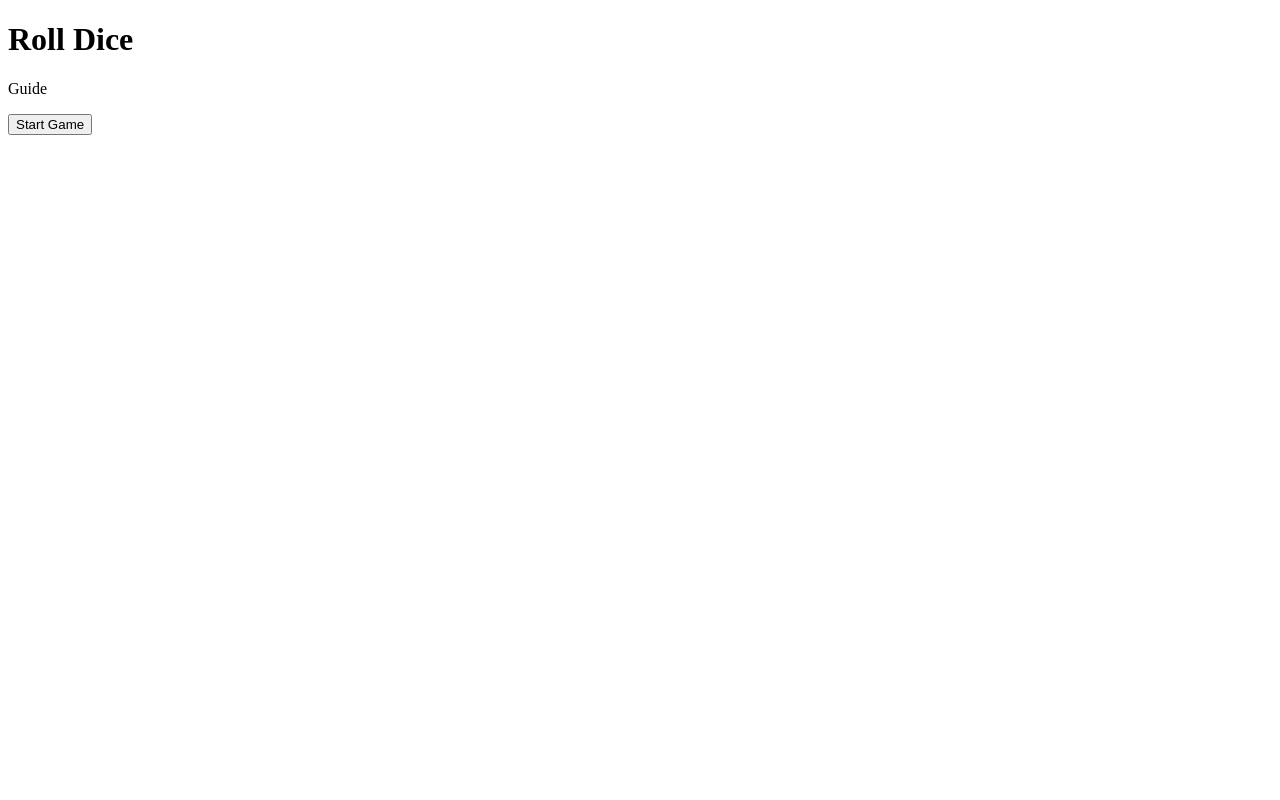
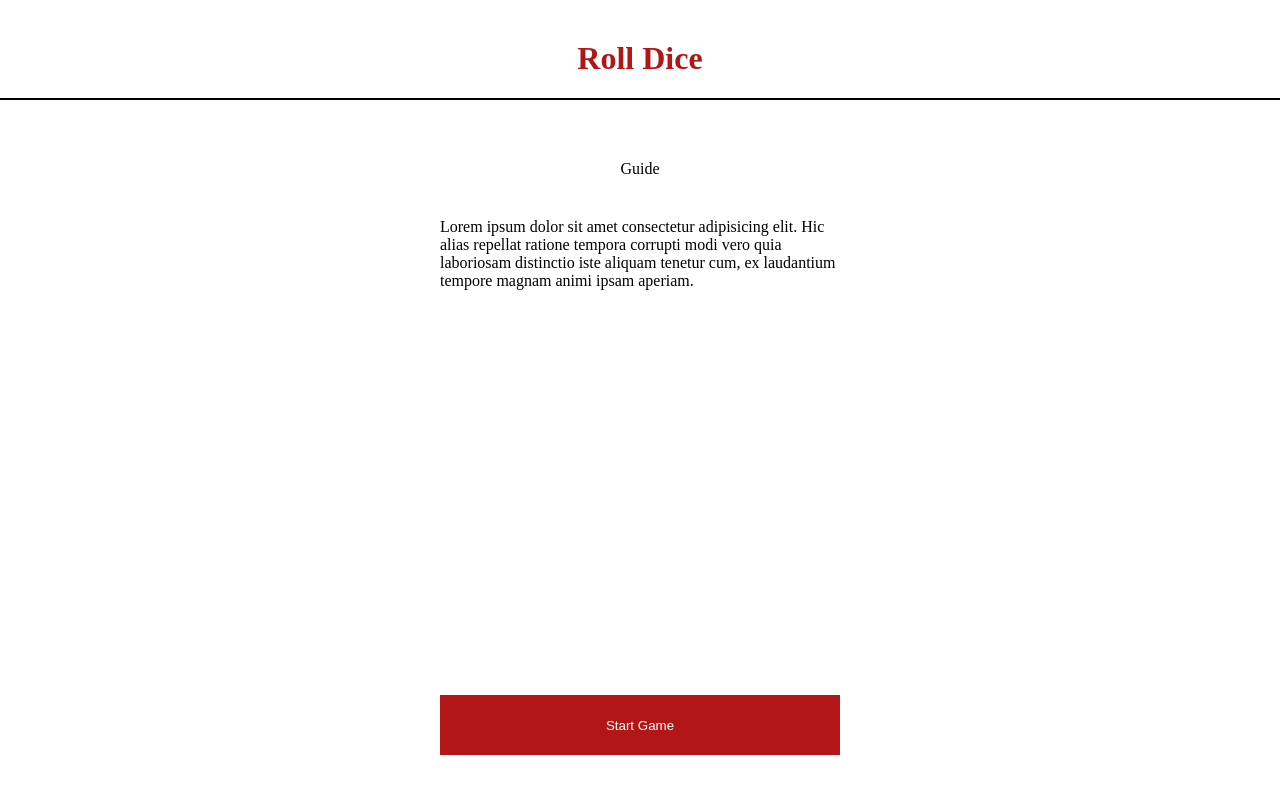
Before and after one commit to senezz/web-roll-dice, a plain HTML site: page index.html in a window 1280 px wide. Drawn offline with Linux system fonts and the light colour scheme.

Commit message:
added helper.js + added style for index.html

```diff
--- /dev/null
+++ b/helper.js
@@ -0,0 +1,5 @@
+export function gotoPage(pageName) {
+    const paths = window.location.pathname.split('/')
+    paths[paths.length - 1] = pageName
+    window.location.pathname = paths.join('/')
+}
--- a/index.html
+++ b/index.html
@@ -7,13 +7,19 @@
     <link rel="stylesheet" href="./style.css">
 </head>
 <body>
-    <div>
+    <header>
         <h1>Roll Dice</h1>
-    </div>
-    <p>Guide</p>
-    <a href="./how-many-players.html">
-        <button>Start Game</button>
-    </a>
+    </header>
+    <main>
+        <span>Guide</span>
+        <p>Lorem ipsum dolor sit amet consectetur adipisicing elit. Hic alias repellat ratione tempora corrupti modi vero quia laboriosam distinctio iste aliquam tenetur cum, ex laudantium tempore magnam animi ipsam aperiam.</p>
+    </main>
+    <footer>
+        <a href="./how-many-players.html">
+            <button>Start Game</button>
+        </a>
+    </footer>
+
     <script src="./main.js"></script>
 </body>
 </html>
--- a/style.css
+++ b/style.css
@@ -1,4 +1,57 @@
-.hidden {
-    display: none;
+html, body {
+    margin: 0;
+    padding: 0;
+}
+
+body {
+    width: 100vw;
+    height: 100vh;
+    display: grid;
+    grid-template-rows: 100px 1fr 150px;
+}
+
+header {
+    border-bottom: 2px solid #000000;
+    display: flex;
+    justify-content: center;
+    align-items: flex-end;
+    color: #B21717;
+}
+
+footer {
+    display: flex;
+    justify-content: center;
+    align-items: center;
 
 }
+
+footer > a {
+    width: 80%;
+    max-width: 400px;
+
+}
+
+footer button {
+    width: 100%;
+    border: none;
+    background-color: #B21717;
+    color: #ffffff;
+    height: 60px;
+}
+
+main {
+    display: flex;
+    align-items: center;
+    flex-direction: column;
+}
+
+main > span {
+    margin-top: 60px;
+
+}
+
+main > p {
+    width: 90%;
+    max-width: 400px;
+    margin-top: 40px;
+}
```
Also changed, not shown: announce-winner.html (+3 -1 lines), announce-winner.js (+9 -0 lines), game.js (+17 -9 lines), how-many-players.html (+1 -1 lines), roll-dice-game.html (+11 -6 lines), assets/go_back_icon.svg (deleted), assets/menu_icon.svg (added), assets/restart_icon.svg (renamed from assets/Vector.svg).
